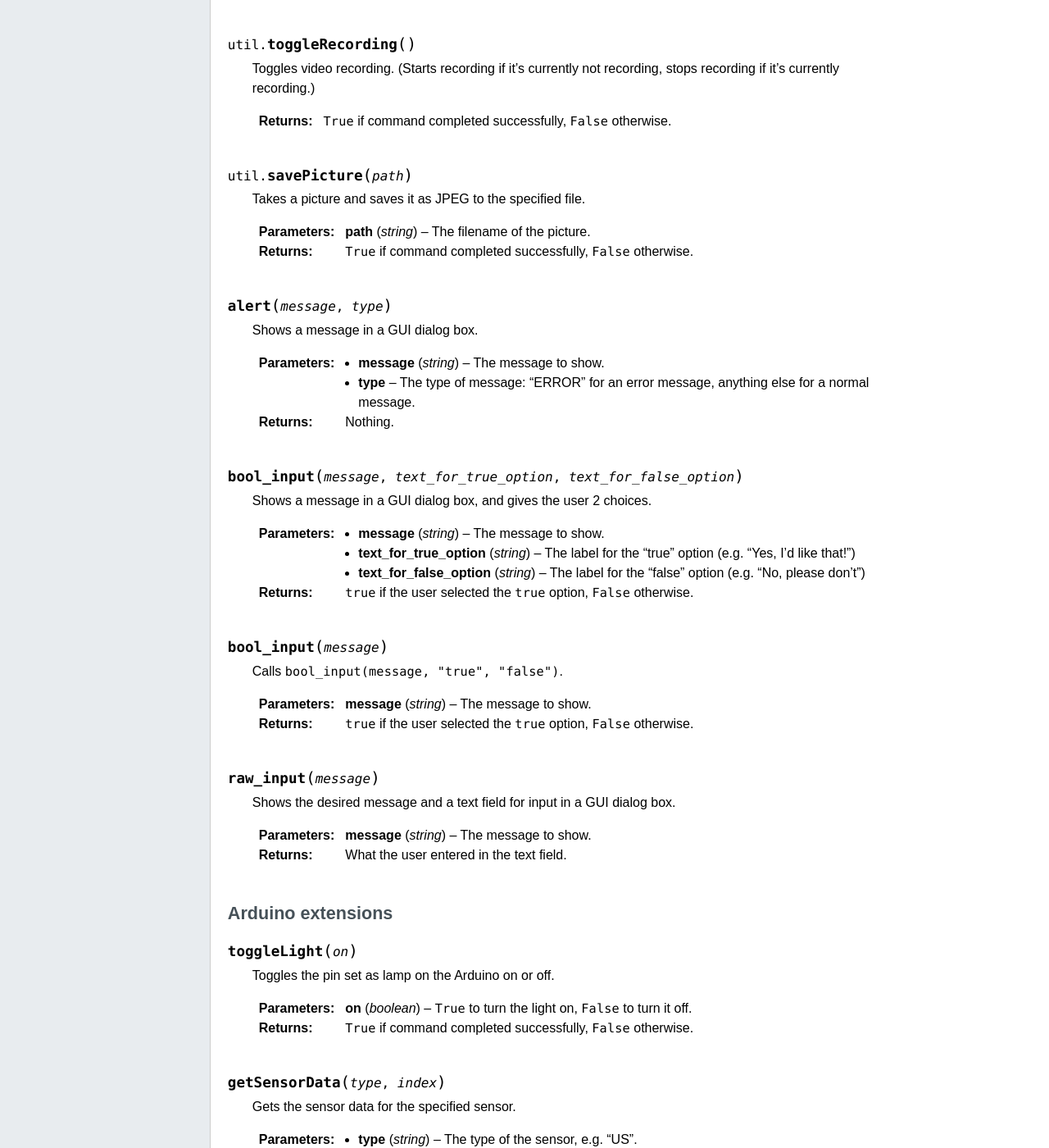
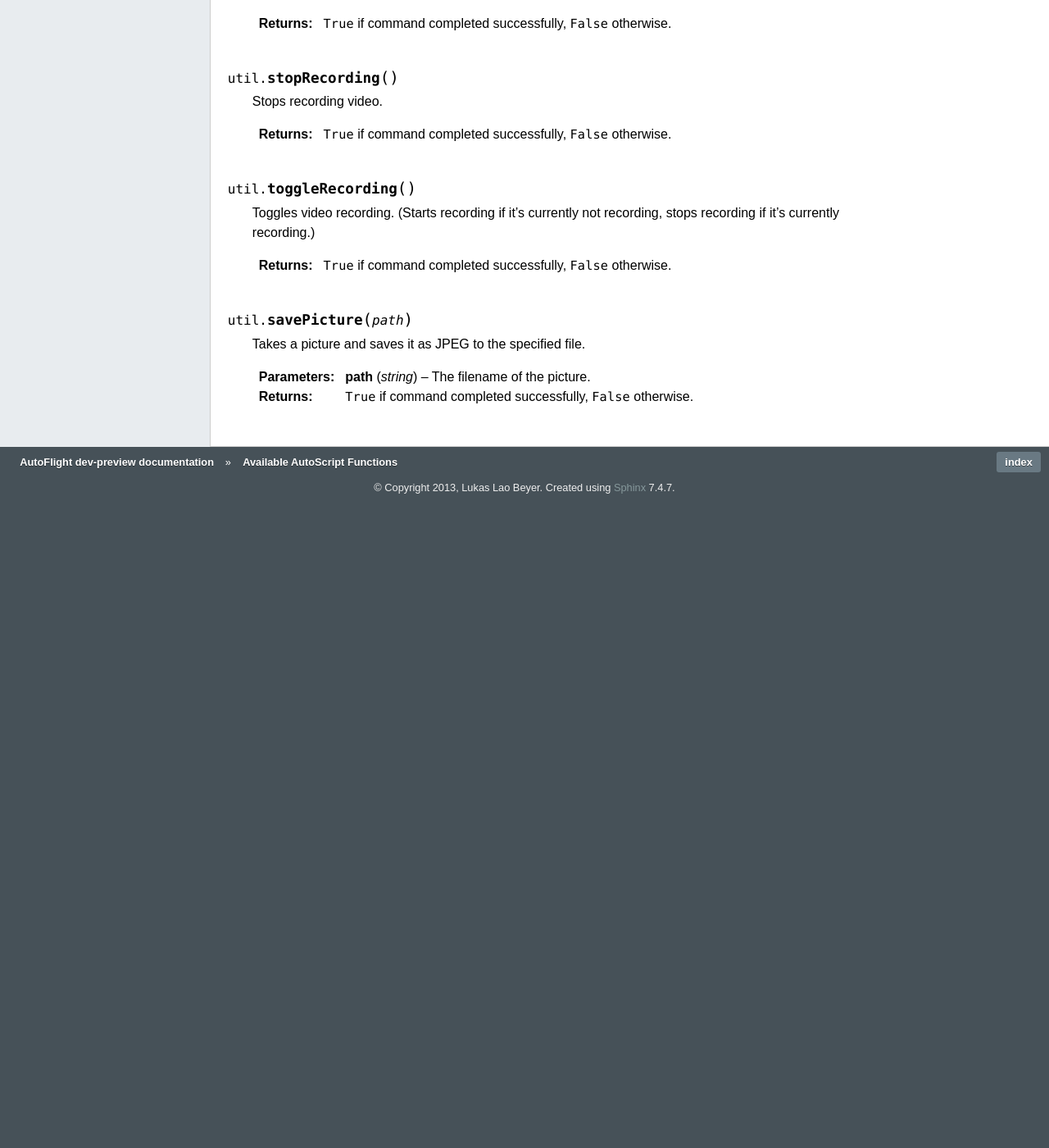
Before and after one commit to lukaslaobeyer/AutoFlight, a Sphinx documentation site: the page built from documentation/source/autoscript/functions.rst, in a window 1280 px wide and 1400 px high, scrolled down 7735 px. Shown: the whole window at 82% size. Built offline with Sphinx 7.4.7, drawn with Linux system fonts in a browser that asks for light colours; after the commit the page ends 8365 px from its top, so only the background shows below that; some of the changed text lies outside the part shown.

Commit message:
Update documentation

```diff
--- a/documentation/source/autoscript/functions.rst
+++ b/documentation/source/autoscript/functions.rst
@@ -2,7 +2,7 @@
 Available AutoScript Functions
 ******************************
 
-Here you will find a description of every available function you can use to control the AR.Drone (in alphabetical order).
+Here you will find a description of every available function you can use to control the AR.Drone, divided into the main modules (``control`,``sensors``, ``util``).
 
 AR.Drone control
 ================
@@ -323,7 +327,7 @@ Sensor data retrieving
 
    Reads the drone's altitude.
 
-   :returns: The altitude in cm (TODO: Check this, I don't remember, may be mm or m).
+   :returns: The altitude in m.
 
 .. function:: sensors.getBatteryLevel()
 
@@ -358,7 +362,7 @@ Sensor data retrieving
    :param axis: "X", "Y", or "Z"
    :type axis: string
 
-   :returns: The drone's speed on the specified axis, in m/s (TODO: Check this, I don't remember, may be mm/s)
+   :returns: The drone's speed on the specified axis, in m/s.
 
 .. function:: util.isConnected()
 
@@ -417,74 +421,3 @@ Utilities and other
    :param path: The filename of the picture.
    :type path: string
    :returns: ``True`` if command completed successfully, ``False`` otherwise.
-
-
-.. function:: alert(message, type)
-
-   Shows a message in a GUI dialog box.
-
-   :param message: The message to show.
-   :type message: string
-   :param type: The type of message: "ERROR" for an error message, anything else for a normal message.
-
-   :returns: Nothing.
-
-.. function:: bool_input(message, text_for_true_option, text_for_false_option)
-
-   Shows a message in a GUI dialog box, and gives the user 2 choices.
-
-   :param message: The message to show.
-   :type message: string
-   :param text_for_true_option: The label for the "true" option (e.g. "Yes, I'd like that!")
-   :type text_for_true_option: string
-   :param text_for_false_option: The label for the "false" option (e.g. "No, please don't")
-   :type text_for_false_option: string
-
-   :return: ``true`` if the user selected the ``true`` option, ``False`` otherwise.
-
-.. function:: bool_input(message)
-
-   Calls ``bool_input(message, "true", "false")``.
-
-   :param message: The message to show.
-   :type message: string
-
-   :return: ``true`` if the user selected the ``true`` option, ``False`` otherwise.
-
-.. function:: raw_input(message)
-
-   Shows the desired message and a text field for input in a GUI dialog box.
-
-   :param message: The message to show.
-   :type message: string
-
-   :returns: What the user entered in the text field.
-
-Arduino extensions
-==================
-
-.. function:: toggleLight(on)
-
-   Toggles the pin set as lamp on the Arduino on or off.
-
-   :param on: ``True`` to turn the light on, ``False`` to turn it off.
-   :type on: boolean
-
-   :returns: ``True`` if command completed successfully, ``False`` otherwise.
-
-.. function:: getSensorData(type, index)
-
-   Gets the sensor data for the specified sensor.
-
-   :param type: The type of the sensor, e.g. "US".
-   :type type: string
-   :param index: The index of the sensor. If you have multiple sensors of one same type this is useful.
-   :type index: int
-
-   :returns: The requested sensor data.
-
-.. function:: getGPSPosition()
-
-   Gets the position of the drone using the data sent by a GPS module connected to the Arduino.
-
-   :returns: A ``List`` containing latitude followed by longitude.
```
Also changed, not shown: other parts of documentation/source/autoscript/functions.rst (+5 -1 lines), documentation/source/autoscript/tutorial.rst (+13 -27 lines), documentation/source/_images/gettingstarted/keyboard-shortcuts.png (deleted), documentation/source/autoscript/_images/actionbar.png (deleted), 8 other files.
